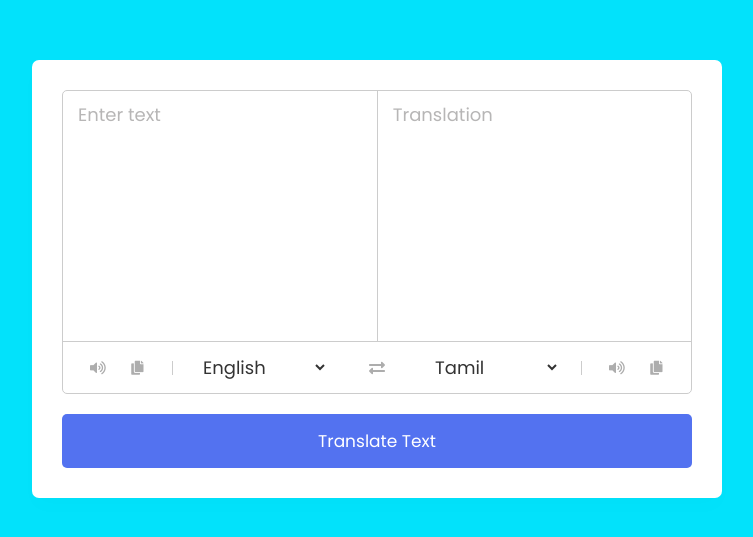
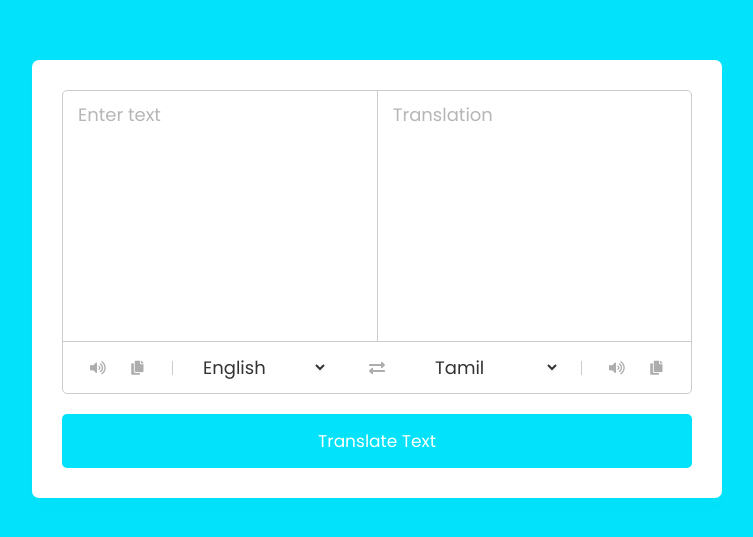
Before and after one commit to GNiruthian/YARL_IT_HUB, a plain HTML site: page src/assets/html/tran.html in a window 1280 px wide. Shown: the part 121-658 px from the top of the page, without its empty margins (263-1016 px from the left). Drawn offline with Linux system fonts and the light colour scheme.

Commit message:
Update tran.css

```diff
--- a/src/assets/css/tran.css
+++ b/src/assets/css/tran.css
@@ -148,7 +148,7 @@ li,
     margin-top: 20px;
     font-size: 17px;
     border-radius: 5px;
-    background: #5372F0;
+    background: #02e2fb;
 }
 
 @media (max-width: 660px) {
```
